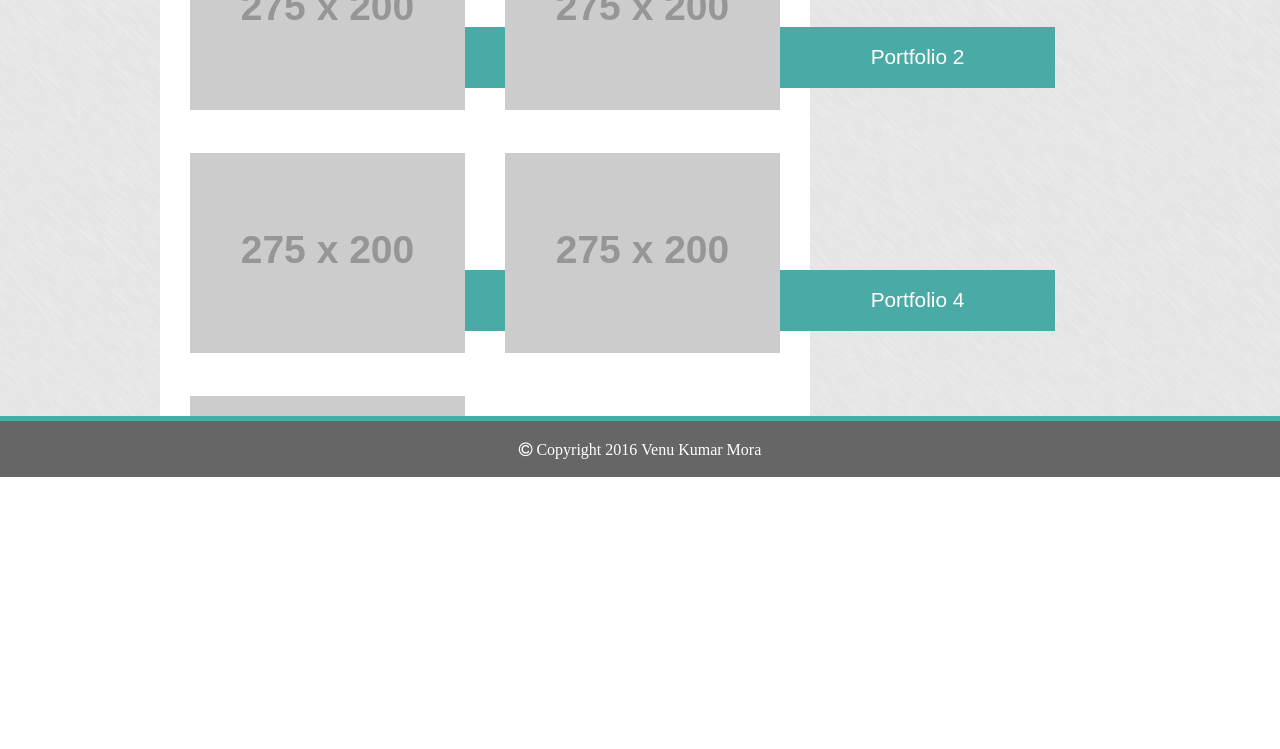
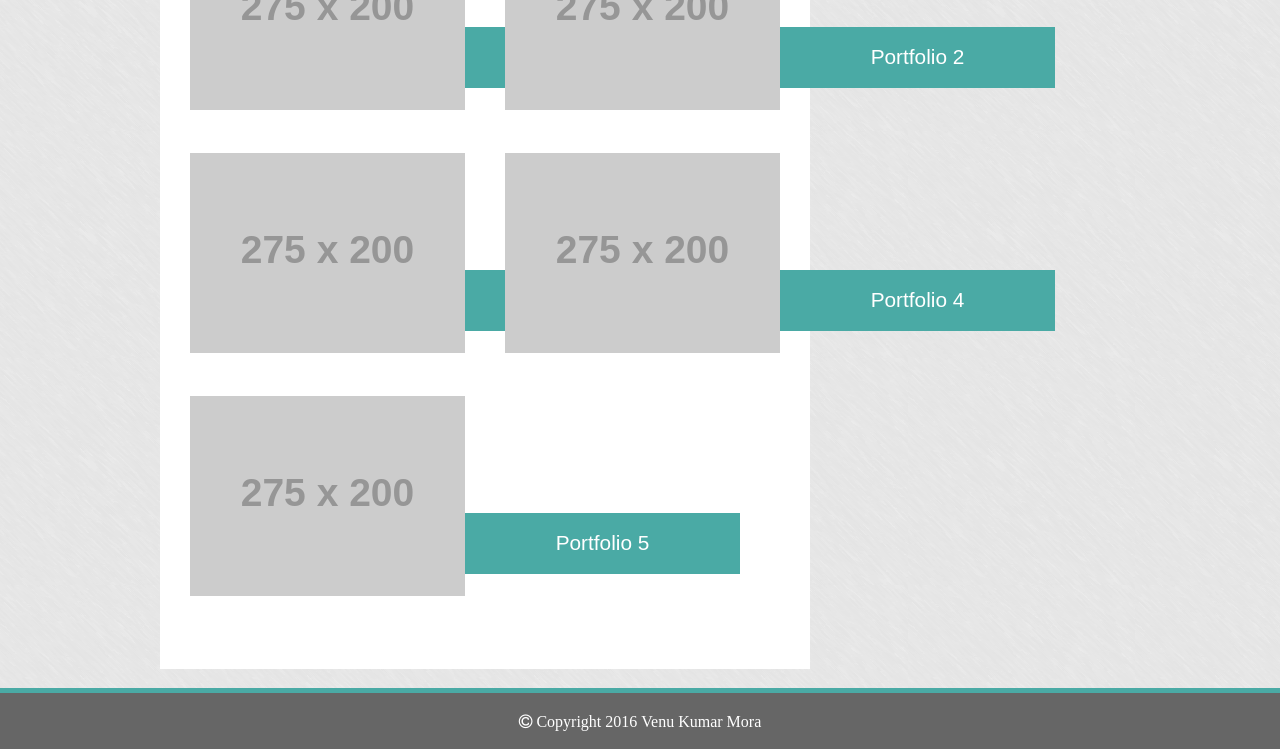
Before and after one commit to venumora/Basic-Portfolio, a plain HTML site: page portfolio.html in a window 1280 px wide. Shown: the part 323-1072 px from the top of the page. Before the commit the page ends 800 px from the top, so only its background shows below. Drawn offline with Linux system fonts and the light colour scheme; placeholder pictures from the web are drawn by us.

Commit message:
Implemented sticky footer

```diff
--- a/assets/css/style.css
+++ b/assets/css/style.css
@@ -3,8 +3,8 @@
 }
 
 html, body {
-	height: 100%;
-	overflow: auto;
+  height: 100%;
+  margin: 0;
 }
 
 body {
@@ -32,6 +32,7 @@ footer {
 	width: 100%;
 	text-align: center;
 	color: #FFF;
+	height: 61px;
 }
 
 li {
@@ -51,6 +52,16 @@ a {
 	color: #ccc;
 	text-decoration: none;
 }
+
+.wrapper {
+  min-height: 100%;
+  margin-bottom: -61px;
+}
+
+.push {
+  height: 80px;
+}
+
 
 .navigation-item {
 	padding: 26px 0px;
@@ -75,13 +86,13 @@ a {
 
 .main-content {
 	margin-top: 40px;
+	min-height: 100%;
 }
 
 .main-section {
 	width: 650px;
 	background-color: #FFF;
 	margin-right: 40px;
-	margin-bottom: 100px;
 }
 
 .main-aside {
@@ -145,10 +156,6 @@ a {
 
 .pos-a {
 	position: absolute;
-}
-
-.to-bottom {
-	bottom: 0;
 }
 
 .padding-20-px {
--- a/portfolio.html
+++ b/portfolio.html
@@ -8,6 +8,7 @@
 	<link rel="stylesheet" type="text/css" href="assets/css/style.css">
 </head>
 <body>
+	<div class="wrapper">
 		<header class="clearfix">
 			<div class="main">
 				<h1 class="display-inline-block site-logo float-left padding-20-px">Venu Mora</h1>
@@ -69,7 +70,9 @@
 				</ul>
 			</aside>
 		</div>
-	<footer class="pos-a to-bottom">
+		<div class="push"></div>
+	</div>
+	<footer class="">
 		<i class="fa fa-copyright padding-20-px" aria-hidden="true">
 			Copyright 2016 Venu Kumar Mora
 		</i>
```
Also changed, not shown: contact.html (+4 -1 lines), index.html (+4 -1 lines). Lines whose indentation alone changed are shown as unchanged.
